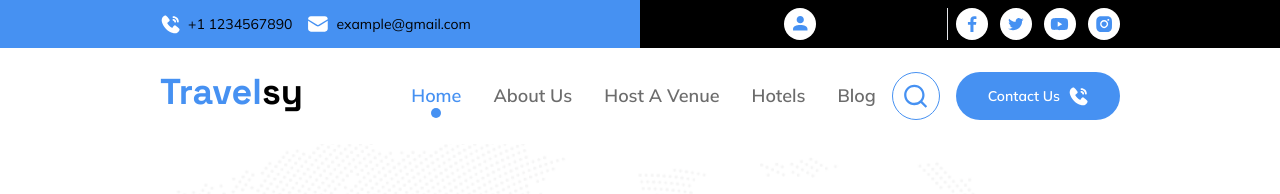
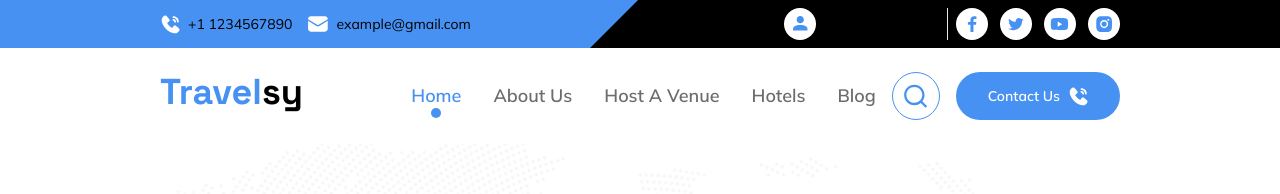
Before and after one commit to hashaaan/starwarsuniverse, a Next.js app: page /test-two in a window 1280 px wide. Shown: the top 194 px of the page. Built offline with nearby package versions, Linux system fonts and the light colour scheme; a web font is replaced by a local one.

Commit message:
Add navbar diagonal shape

```diff
--- a/app/globals.css
+++ b/app/globals.css
@@ -16,6 +16,7 @@
   }
 }
 
+@layer base {
   body {
     color: rgb(var(--foreground-rgb));
     background: linear-gradient(
@@ -26,24 +27,7 @@ body {
       rgb(var(--background-start-rgb));
   }
 
-@layer utilities {
   .text-balance {
     text-wrap: balance;
   }
 }
-
-header {
-  position: relative;
-  overflow: hidden;
-}
-
-.diagonal {
-  position: absolute;
-  top: 0;
-  left: 50%;
-  width: 200%;
-  height: 100%;
-  background: linear-gradient(135deg, #4691f2 50%, black 50%);
-  transform: translateX(-50%);
-  z-index: -1;
-}
--- a/app/test-two/layout.tsx
+++ b/app/test-two/layout.tsx
@@ -4,16 +4,16 @@ import { mulish, space_grotesk, sofia } from "../fonts";
 
 const Q2RootLayout = ({ children }: { readonly children: ReactNode }) => {
   return (
-    <div
+    <main
       className={cn(
-        "",
+        "min-h-screen bg-white",
         mulish.className,
         space_grotesk.variable,
         sofia.variable
       )}
     >
       {children}
-    </div>
+    </main>
   );
 };
 
--- a/app/test-two/page.tsx
+++ b/app/test-two/page.tsx
@@ -18,7 +18,7 @@ import Link from "next/link";
 
 const TestTwo = () => {
   return (
-    <main className="min-h-screen bg-white">
+    <>
       <header className="flex flex-col">
         <div className="flex flex-row items-center">
           <div className="pl-[10rem] h-[48px] flex-1 flex flex-row bg-primary gap-4">
@@ -33,7 +33,7 @@ const TestTwo = () => {
             </div>
           </div>
 
-          <div className="flex-1 flex flex-row items-center justify-end pr-[10rem] h-[48px] bg-black">
+          <div className="flex-1 flex flex-row items-center justify-end pr-[10rem] h-[48px] bg-black relative">
             <div className="flex flex-row items-center gap-2 border-r pr-2.5 cursor-pointer">
               <div className="flex items-center justify-center h-8 w-8 rounded-full bg-white p-2">
                 <User className="h-full w-full" />
@@ -53,6 +53,10 @@ const TestTwo = () => {
               <div className="flex items-center justify-center h-8 w-8 rounded-full bg-white p-1.5 cursor-pointer">
                 <Instagram className="h-full w-full translate-x-[1px]" />
               </div>
+            </div>
+
+            <div className="absolute bottom-0 -left-14 h-full w-32 z-20 overflow-hidden">
+              <div className="bg-black h-full w-32 z-20 -rotate-45"></div>
             </div>
           </div>
         </div>
@@ -416,7 +420,7 @@ const TestTwo = () => {
           </div>
         </div>
       </section>
-    </main>
+    </>
   );
 };
 
```
Lines whose indentation alone changed are shown as unchanged.
